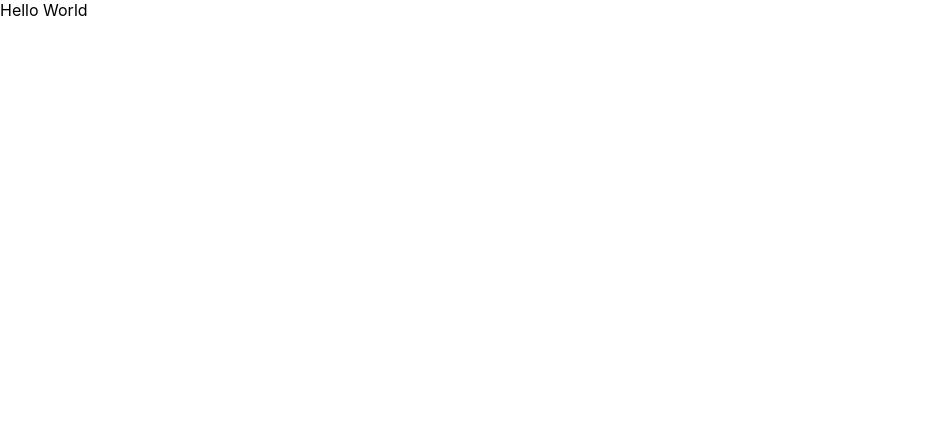
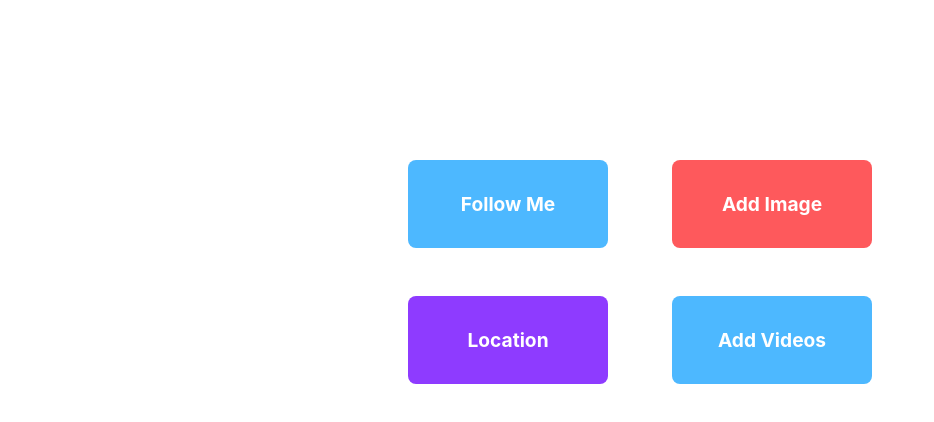
Before and after one commit to Meninblack007/react-web, a React (Create React App) app: page / in a window 1280 px wide. Shown: the top 422 px of the page, without its empty margins (0-934 px from the left). Built offline with nearby package versions, Linux system fonts and the light colour scheme.

Commit message:
react-demo: Add Card component

```diff
--- a/src/App.css
+++ b/src/App.css
@@ -1,3 +1,15 @@
-.App {
-  text-align: center;
+.container {
+  max-width: 600px;
+  margin: 0 auto !important;
+  float: none !important;
+  padding: 10rem;
 }
+
+.grid {
+  justify-content: center;
+  align-items: center;
+  display: grid;
+  column-gap: 4rem;
+  row-gap: 3rem;
+  grid-template-columns: repeat(auto-fill, 200px);
+}
--- a/src/App.tsx
+++ b/src/App.tsx
@@ -1,8 +1,41 @@
 import React from "react";
 import "./App.css";
+import Card from "./components/Card";
+
+interface CardData {
+  title: string;
+  color: string;
+}
 
 export default class App extends React.Component {
+
+  data: CardData[] = [{
+    title: 'Follow Me',
+    color: '#4DB8FF'
+  },{
+    title: 'Add Image',
+    color: '#FE595C'
+  },{
+    title: 'Location',
+    color: '#8E3BFF'
+  },{
+    title: 'Add Videos',
+    color: '#4DB8FF'
+  }]
+
+  get renderView() {
+    return this.data.map((item: CardData) => {
+      return <Card title={item.title} color={item.color} />
+    })
+  }
+
   render() {
-    return <div>Hello World</div>;
+    return (
+      <div className="container">
+        <div className='grid'>
+        {this.renderView}
+        </div>
+      </div>
+    );
   }
 }
--- /dev/null
+++ b/src/components/Card.tsx
@@ -0,0 +1,32 @@
+/**
+ * @author Sanyam Jain  <sanyam.53jain@gmail.com>
+ */
+
+import * as React from "react";
+import '../styles/Card.css'
+
+interface Props {
+  title: string;
+  color: string;
+}
+
+export default class Card extends React.Component<Props> {
+  constructor(props: Props) {
+    super(props)
+  }
+
+  static defaultProps: Props = {
+    title: 'Follow Me',
+    color: '#000000'
+  }
+
+  render() {
+    return (
+      <div className='card-container' style={{backgroundColor: this.props.color}}>
+        <div className="title">
+        {this.props.title}
+        </div>
+      </div>
+    )
+  }
+}
--- /dev/null
+++ b/src/react-app-env.d.ts
@@ -0,0 +1 @@
+/// <reference types="react-scripts" />
--- /dev/null
+++ b/src/styles/Card.css
@@ -0,0 +1,13 @@
+.card-container {
+  background-color: #4db8ff;
+  display: inline-block;
+  padding: 2rem 2rem 2rem 2rem;
+  border-radius: 0.5rem;
+  text-align: center;
+}
+
+.title {
+  font-size: 1.2rem;
+  color: #ffffff;
+  font-weight: bold;
+}
```
